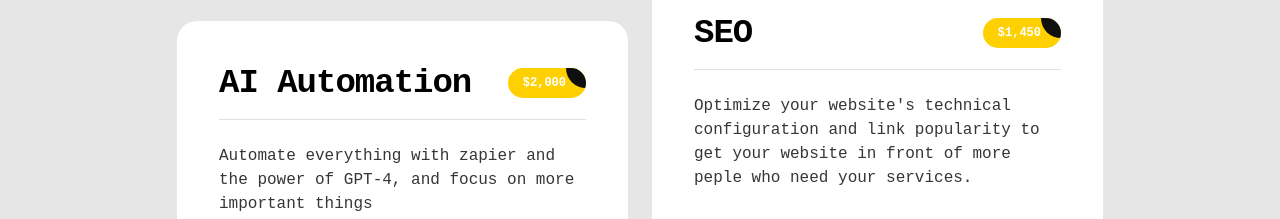
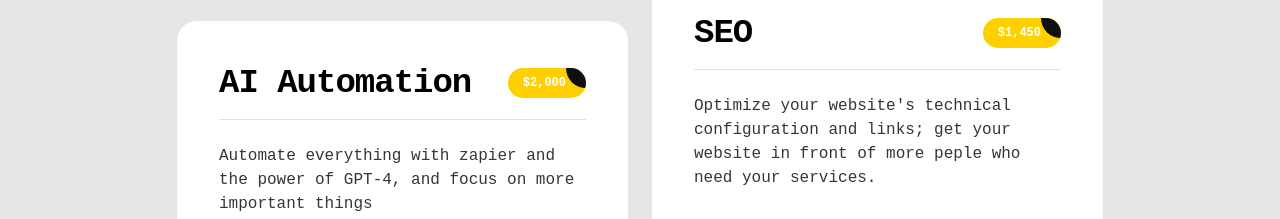
Before and after one commit to Noahojile/noahojiley.github.io, a plain HTML site: page index.html in a window 1280 px wide. Shown: the part 1381-1600 px from the top of the page. Drawn offline with Linux system fonts and the light colour scheme; a script that the page names is missing.

Commit message:
Update index.html

```diff
--- a/index.html
+++ b/index.html
@@ -200,7 +200,7 @@
                                             </div>
                                         </div>
 
-                                        <p>Optimize your website's technical configuration and link popularity to get your website in front of more peple who need your services.</p>
+                                        <p>Optimize your website's technical configuration and links; get your website in front of more peple who need your services.</p>
 
                                         <a href="#" class="custom-btn custom-border-btn btn mt-3">Discover More</a>
 
```
